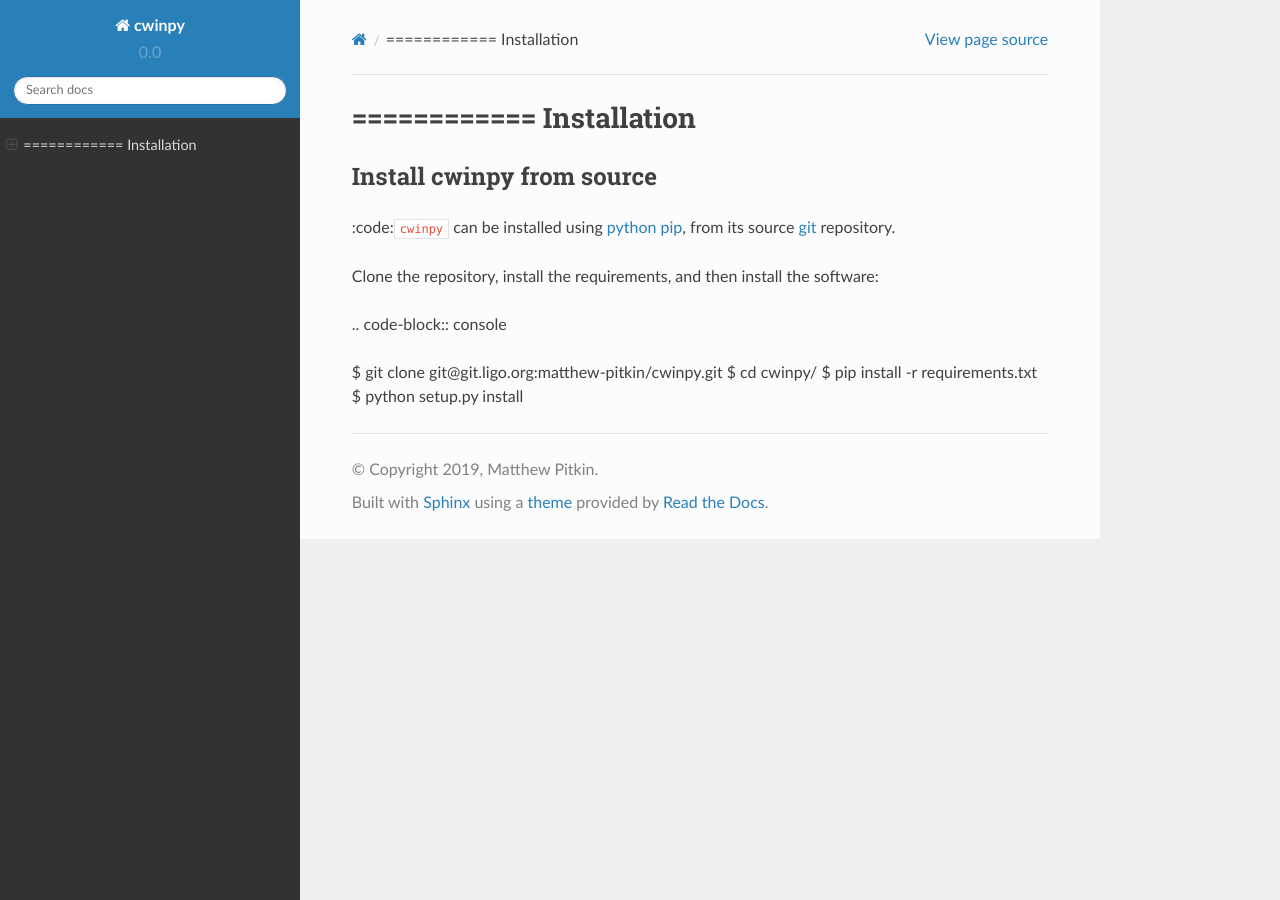
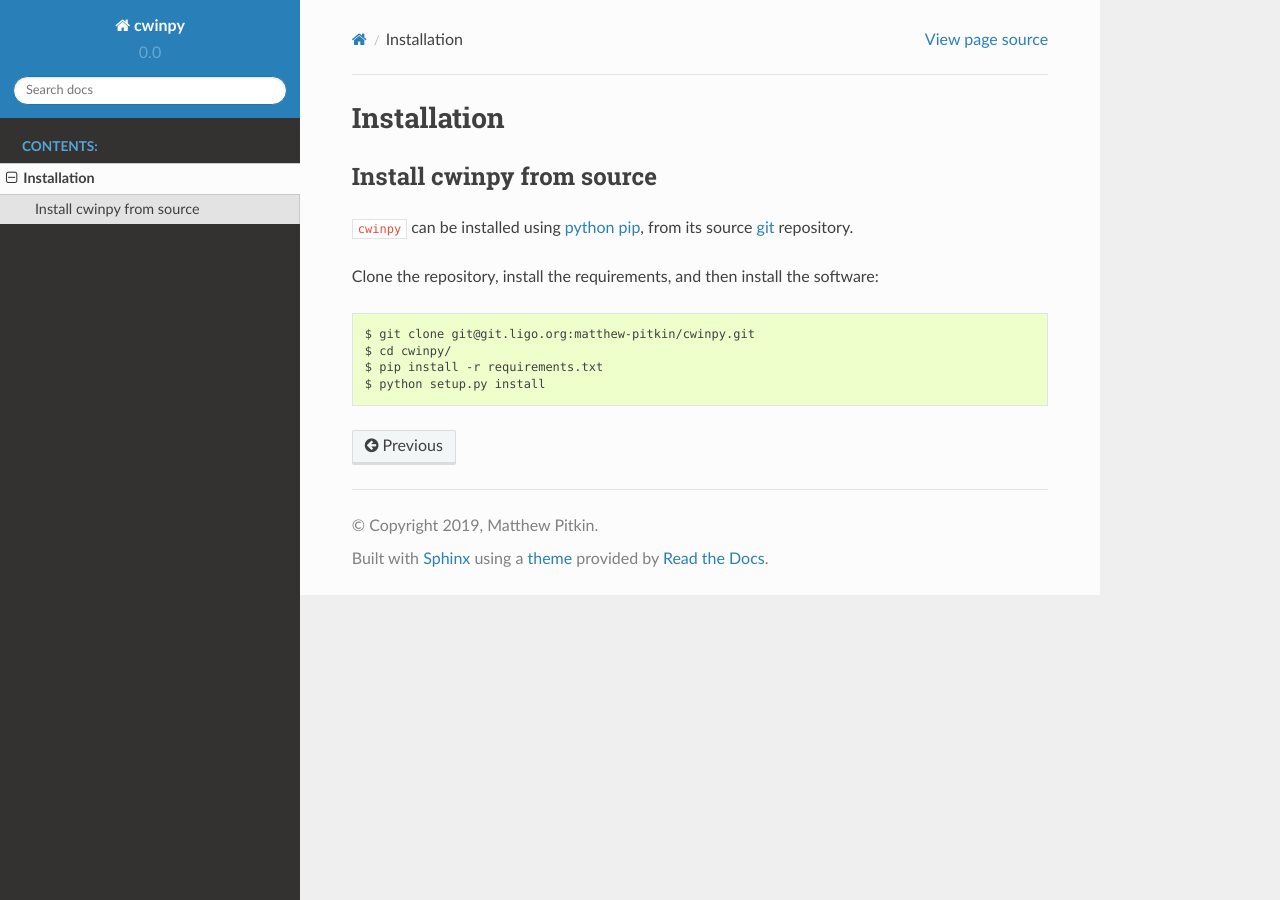
Before and after one commit to cwinpy/cwinpy, a Sphinx documentation site: the page built from docs/installation.md, in a window 1280 px wide. Built offline with Sphinx 7.4.7 and the Read the Docs theme 2.0.0, drawn with Linux system fonts in a browser that asks for light colours; the version number is read from the project's files by our own code; some of the changed lines change nothing that is shown.

```diff
--- a/docs/conf.py
+++ b/docs/conf.py
@@ -17,7 +17,7 @@
 #
 import os
 import sys
-import bilby
+import cwinpy
 sys.path.insert(0, os.path.abspath('../cwinpy/'))
 
 # -- General configuration ------------------------------------------------
@@ -31,7 +31,8 @@
 # ones.
 extensions = ['sphinx.ext.autodoc', 'sphinx.ext.mathjax', 'numpydoc',
               'nbsphinx', 'sphinx.ext.autosummary',
-              'sphinx.ext.autosectionlabel', 'sphinx_tabs.tabs']
+              'sphinx.ext.autosectionlabel', 'sphinx_tabs.tabs',
+              'recommonmark']
 
 # Add any paths that contain templates here, relative to this directory.
 templates_path = ['_templates']
@@ -39,7 +40,9 @@
 # The suffix(es) of source filenames.
 # You can specify multiple suffix as a list of string:
 #
-source_suffix = ['.rst', '.md']
+source_suffix = {'.rst': 'restructuredtext',
+                 '.txt': 'restructuredtext',
+                 '.md': 'markdown'}
 
 # The master toctree document.
 master_doc = 'index'
@@ -53,7 +56,7 @@
 # |version| and |release|, also used in various other places throughout the
 # built documents.
 #
-fullversion = bilby.__version__
+fullversion = cwinpy.__version__
 
 # The short X.Y version.
 version = '.'.join(fullversion.split('.')[:2])
--- a/docs/installation.md
+++ b/docs/installation.md
@@ -1,18 +1,13 @@
-============
-Installation
-============
+# Installation
 
-Install cwinpy from source
--------------------------
+## Install cwinpy from source
 
-:code:`cwinpy` can be installed using [python pip](https://packaging.python.org/tutorials/installing-packages/#use-pip-for-installing),
+`cwinpy` can be installed using [python pip](https://packaging.python.org/tutorials/installing-packages/#use-pip-for-installing),
 from its source [git](https://git-scm.com/) repository.
 
 Clone the repository, install the requirements, and then install the software:
 
-.. code-block:: console
-
-   $ git clone git@git.ligo.org:matthew-pitkin/cwinpy.git
-   $ cd cwinpy/
-   $ pip install -r requirements.txt
-   $ python setup.py install
+    $ git clone git@git.ligo.org:matthew-pitkin/cwinpy.git
+    $ cd cwinpy/
+    $ pip install -r requirements.txt
+    $ python setup.py install
--- a/docs/requirements.txt
+++ b/docs/requirements.txt
@@ -1,6 +1,8 @@
 html5lib==1.0b8  # Hack to ensure documentation generated
 sphinx
+recommonmark
 numpydoc
 nbsphinx
 autodoc
 sphinx_rtd_theme
+sphinx_tabs
```
Also changed, not shown: .gitlab-ci.yml (added), docs/index.txt (renamed from docs/index.md), 1 other file.
